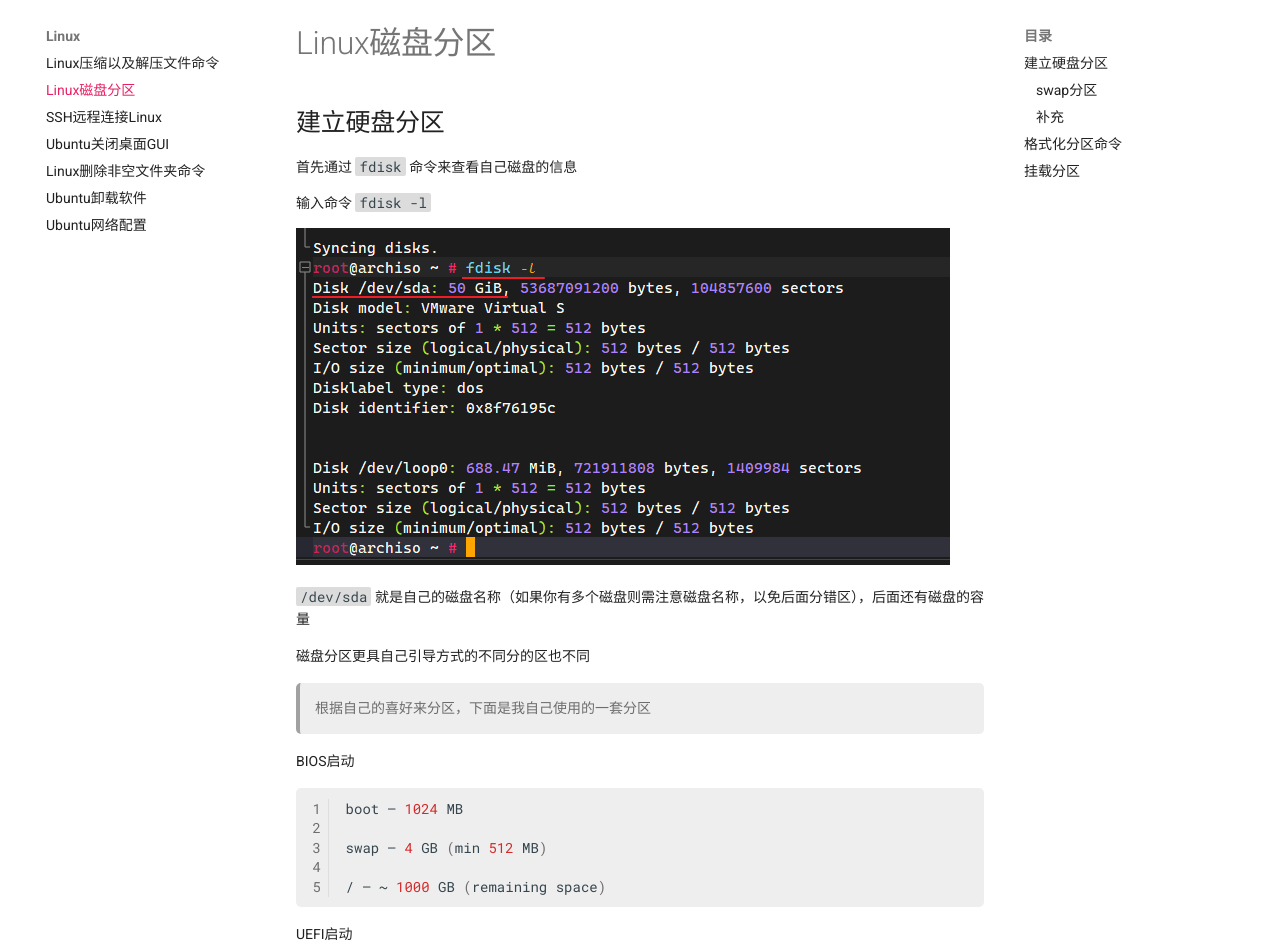
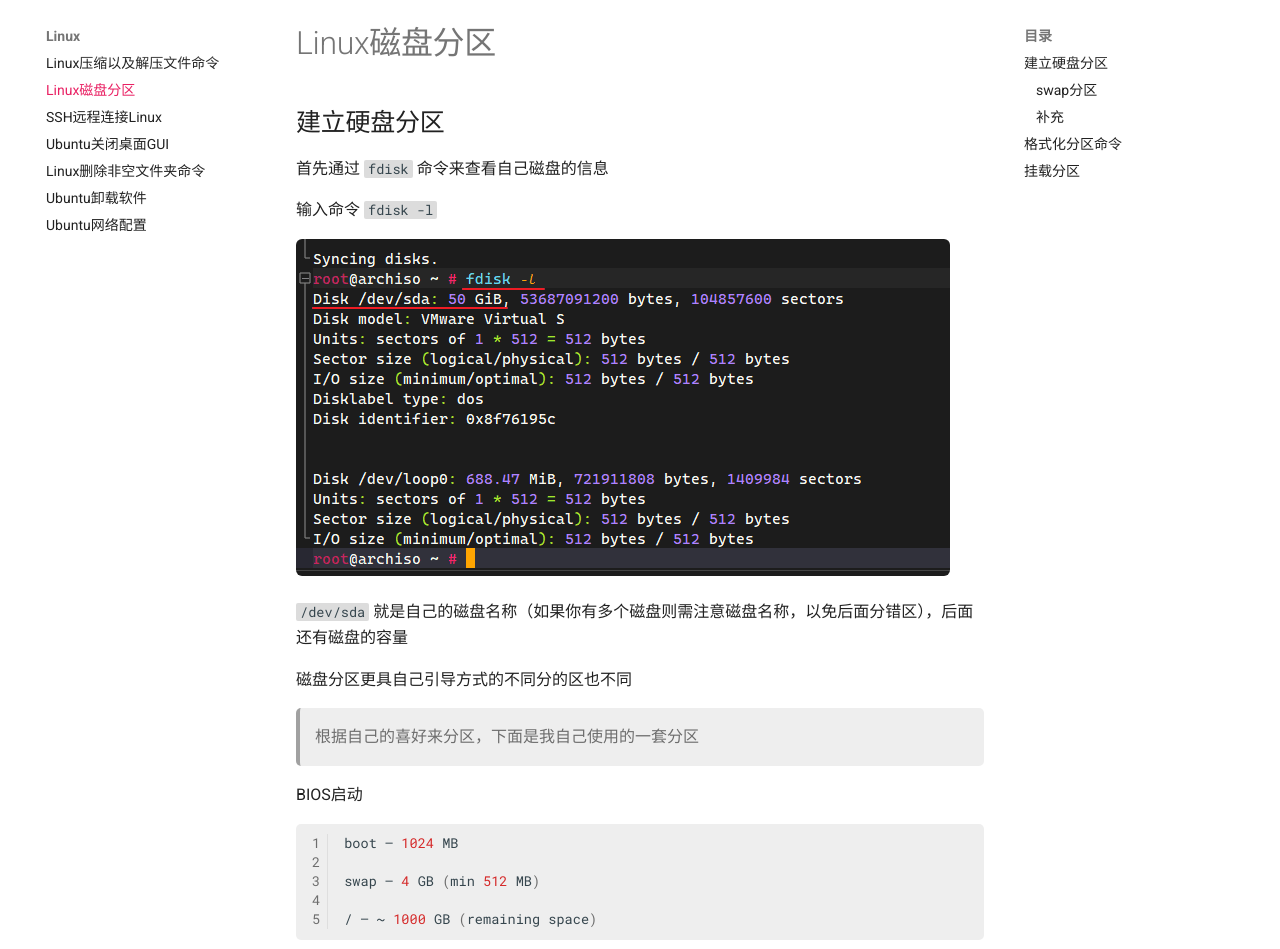
Before and after one commit to mao-design/notes, a plain HTML site: page Linux/Linux磁盘分区/index.html in a window 1280 px wide. Shown: the part 123-1072 px from the top of the page. Drawn offline with Linux system fonts and the light colour scheme.

Commit message:
github action Updated By Github Actions

```diff
--- a/set/stylesheets/extra.css
+++ b/set/stylesheets/extra.css
@@ -1,4 +1,4 @@
-/*动画*/
+/*动画样式*/
 html {
 	scroll-behavior: smooth;
 }
@@ -21,33 +21,25 @@ html {
 [data-md-color-primary=pink] .md-typeset .highlighttable>tbody>tr>.code>div>pre>code {
 	border-radius: 0px 5px 5px 0px;
 	background: #ababab33;
-	font-size: 14px;
 }
 
 [data-md-color-primary=pink] .highlighttable .linenos {
 	border-radius: 5px 0px 0px 5px;
 	background: #ababab33;
-	font-size: 14px;
 }
 
 [data-md-color-primary=black] .md-typeset .highlighttable>tbody>tr>.code>div>pre>code {
 	border-radius: 0px 5px 5px 0px;
 	background: #5e5e5e33;
-	font-size: 14px;
 }
 
 [data-md-color-primary=black] .highlighttable .linenos {
 	border-radius: 5px 0px 0px 5px;
 	background: #5e5e5e33;
-	font-size: 14px;
-}
-
-p {
-	font-size: 14px;
 }
 
 
-/* 回到顶部按钮圆角大小 */
+/* 回到顶部标签背景色 */
 .md-top {
 	border-radius: 10px;
 }
@@ -56,12 +48,10 @@ p {
 /* 代码背景色 */
 [data-md-color-primary=pink] .md-typeset code {
 	background-color: #dcdcdc;
-	font-size: 14px;
 }
 
 [data-md-color-primary=black] .md-typeset code {
 	background-color: #484747;
-	font-size: 14px;
 }
 
 
@@ -69,3 +59,7 @@ p {
 .md-clipboard {
 	color: #00000000;
 }
+
+img {
+	border-radius: 6px 6px;
+}
```
Also changed, not shown: 1 other file.
